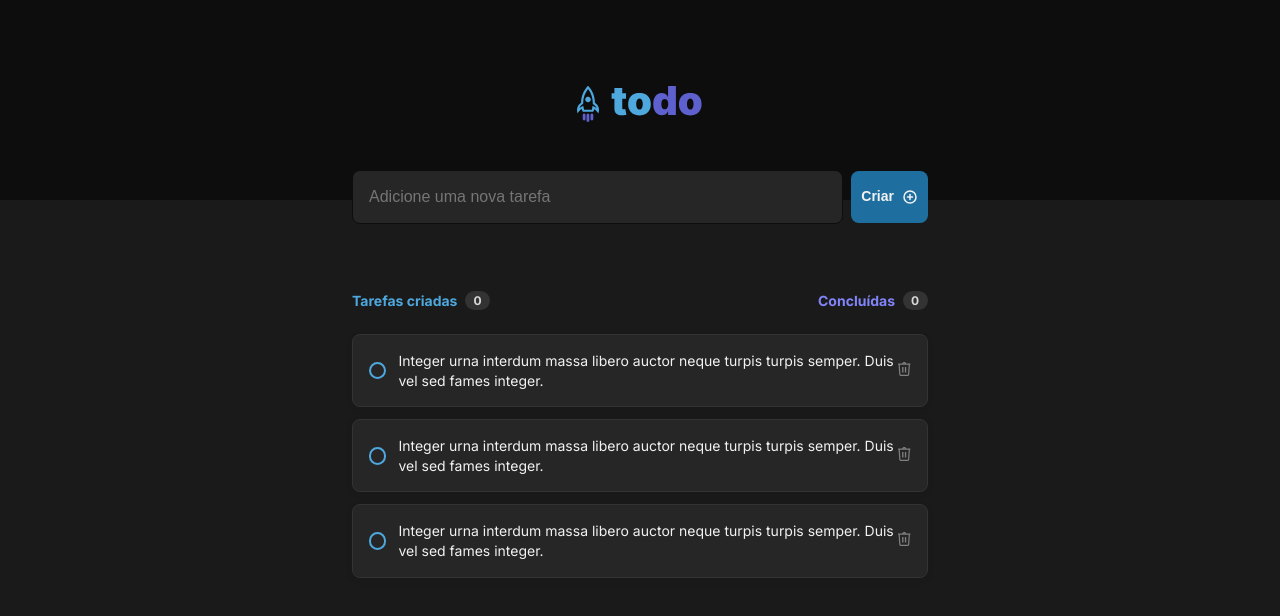
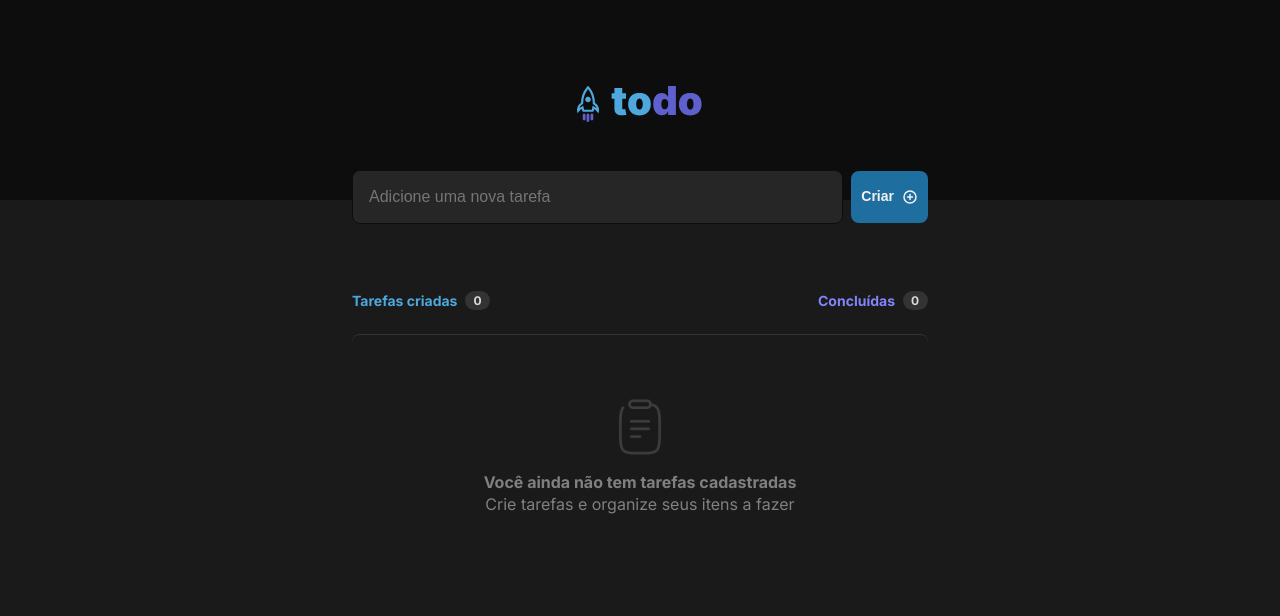
Before and after one commit to martinsgabriel1956/todo_ignite, a React (Vite) app: page / in a window 1280 px wide. Shown: the top 616 px of the page. Built offline with nearby package versions, Linux system fonts and the light colour scheme.

Commit message:
feat: task component consuming data and delete and create task functionalities created

```diff
--- a/src/components/Task/index.tsx
+++ b/src/components/Task/index.tsx
@@ -1,8 +1,8 @@
 import { useState } from "react";
-import { Trash } from "phosphor-react";
 import styles from './styles.module.css';
+import { TaskProps } from "./types";
 
-export const Task: React.FC = () => {
+export const Task: React.FC<TaskProps> = ({ deleteTask, title }) => {
   const [isChecked, setIsChecked] = useState(false);
 
   function handleChecked() {
@@ -19,9 +19,9 @@ export const Task: React.FC = () => {
             <img src="/src/assets/check.svg" alt="Fala comigo" />
           )}
         </div>
-        <p className={isChecked ? styles.isChecked : ""}>Integer urna interdum massa libero auctor neque turpis turpis semper. Duis vel sed fames integer.</p>
+        <p className={isChecked ? styles.isChecked : ""}>{title}</p>
       </div>
-      <button className="">
+      <button className="" onClick={deleteTask}>
         <img src="/src/assets/trash.svg" alt="Fala comigo" />
       </button>
     </div>
--- /dev/null
+++ b/src/components/Task/types.ts
@@ -0,0 +1,4 @@
+export interface TaskProps {
+  deleteTask: () => void;
+  title: string;
+}
--- a/src/pages/Home/index.tsx
+++ b/src/pages/Home/index.tsx
@@ -1,17 +1,38 @@
 import { PlusCircle } from 'phosphor-react';
 import styles from './styles.module.css';
 import { Task } from '../../components/Task';
+import { FormEvent, useState } from 'react';
+import { TasksType } from './types';
 
 export const Home: React.FC = () => {
+  const [newTask, setNewTask] = useState<TasksType[]>([]);
+  const [taskTitle, setTaskTitle] = useState("");
+
+  function handleCreateNewTask(event: FormEvent) {
+    event.preventDefault();
+
+    const task = {
+      id: crypto.randomUUID(),
+      title: taskTitle,
+    }
+
+    setNewTask(prevState => [...prevState, task]);
+    setTaskTitle("");
+  }
+
+  function handleRemoveTask(id: string) {
+    setNewTask(prevState => prevState.filter(task => task.id !== id));
+  }
+
   return (
     <main className={styles.container}>
       <header className={styles.header}>
         <img src="/src/assets/logo.svg" alt="Todo Logo" />
       </header>
-      <form action="">
+      <form action="" onSubmit={handleCreateNewTask}>
         <div className={styles.inputContainer}>
           <label htmlFor="" />
-          <input type="text" placeholder="Adicione uma nova tarefa" />
+          <input value={taskTitle} onChange={(event) => setTaskTitle(event.target.value)} type="text" placeholder="Adicione uma nova tarefa" />
         </div>
         <button className={styles.createToDoButton}>
           Criar
@@ -23,20 +44,21 @@ export const Home: React.FC = () => {
           <span className={styles.createdTask}>Tarefas criadas <span className={styles.badge}>0</span></span>
           <span className={styles.concludedTask}>Concluídas <span className={styles.badge}>0</span></span>
         </div>
-
+        {newTask!.length > 0 ? (
           <div className={styles.withTask}>
-          <Task />
-          <Task />
-          <Task />
+            {newTask.map((task) => (
+              <Task key={task.id} title={task.title} deleteTask={() => handleRemoveTask(task.id)} />
+            ))}
           </div>
-
-        {/* <div className={styles.withoutTask}>
+        ) : (
+          <div className={styles.withoutTask}>
             <img src="/src/assets/clipboard.svg" alt="" />
             <span className={styles.withoutTaskMessage}>
               <strong>Você ainda não tem tarefas cadastradas</strong> <br />
               Crie tarefas e organize seus itens a fazer
             </span>
-        </div> */}
+          </div>
+        )}
       </div>
     </main>
   )
--- /dev/null
+++ b/src/pages/Home/types.ts
@@ -0,0 +1,5 @@
+export interface TasksType {
+  id: string;
+  title: string;
+  isCompleted?: boolean;
+}
```
Lines whose indentation alone changed are shown as unchanged.
